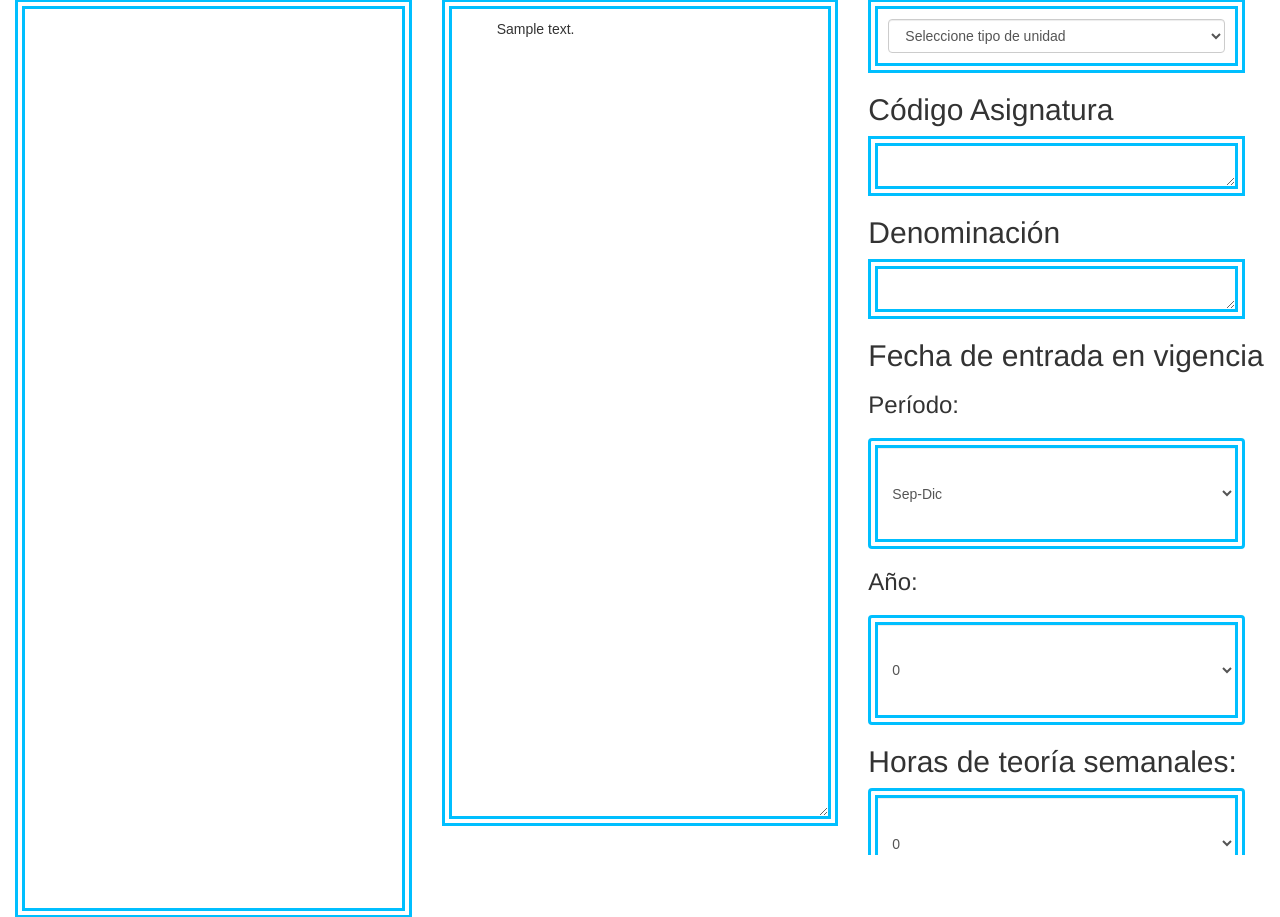
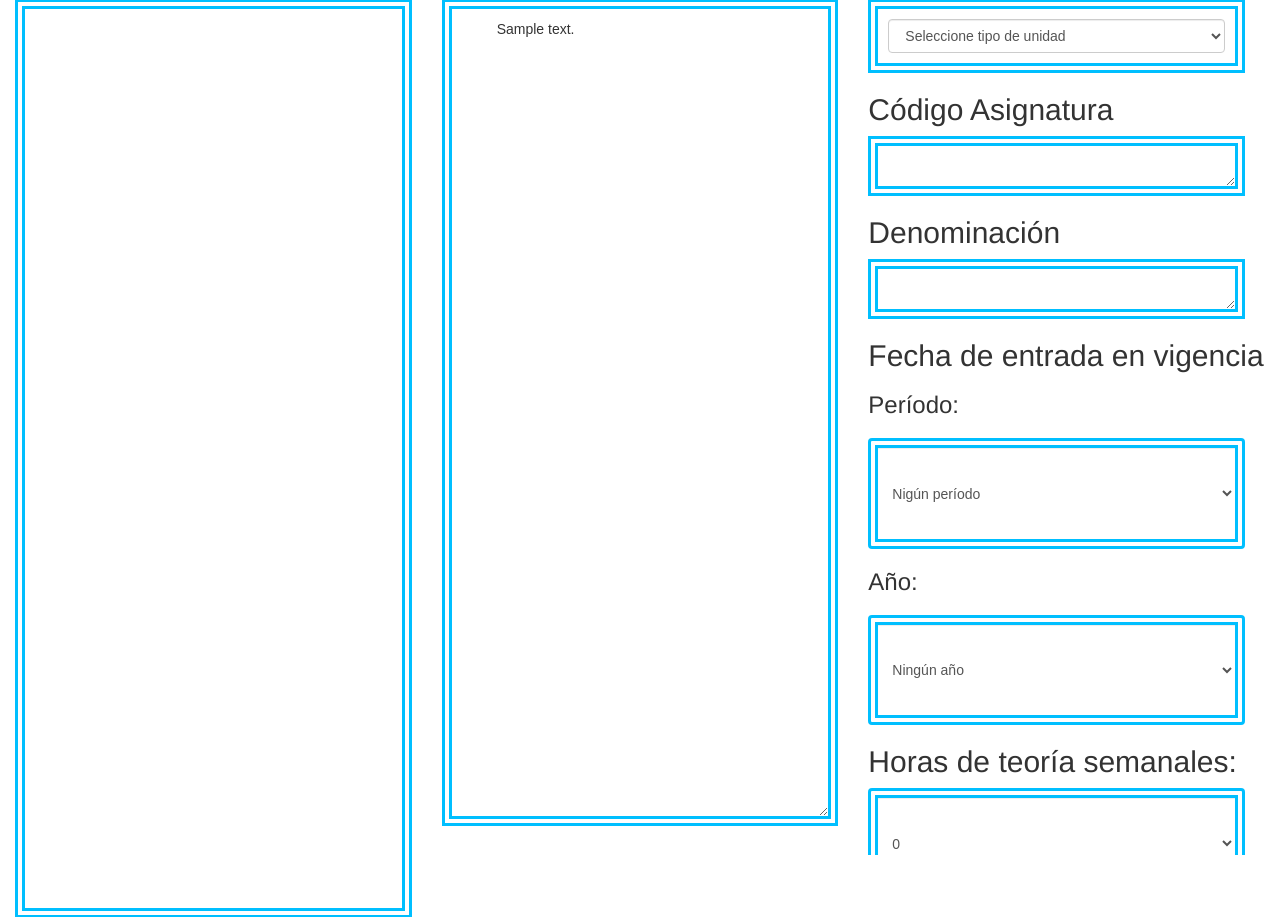
Before and after one commit to Gabogg07/WeCreate, a Django app: template SIGPAE/templates/SIGPAE/transcripcion.html in a window 1280 px wide. Shown: the part 118-1035 px from the top of the page. Run offline with Django 3.2, Linux system fonts and the light colour scheme; the template is opened without the code that fills it: most values are stand-ins (such as "Sample title", 1, 10 or a date in 2020); some libraries are stand-ins or nearby versions.

Commit message:
Arreglo interfaz transcripción
- Opción "Ningún año" y "Ningún período"

```diff
--- a/SIGPAE/templates/SIGPAE/transcripcion.html
+++ b/SIGPAE/templates/SIGPAE/transcripcion.html
@@ -121,6 +121,7 @@
          <h2> Fecha de entrada en vigencia </h2>
          <h3> Período: <h3>
          <select class="form-control" name="periodo" style="border:10px double deepskyblue;font-family:arial;padding:10px;width:95%; height:12%">
+         	<option value="">Nigún período</option>
             <option value="Sep-Dic">Sep-Dic</option>
             <option value="Ene-Mar">Ene-Mar</option>
             <option value="Abr-Jul">Abr-Jul</option>
@@ -129,7 +130,7 @@
 
          <h3> Año: <h3>
          <select class="form-control" name="periodo" style="border:10px double deepskyblue;font-family:arial;padding:10px;width:95%; height:12%">
-<option value="0">0</option>
+         	<option value=0>Ningún año</option>
             <option value="1">1969</option>
             <option value="2">1970</option>
             <option value="3">1971</option>
```
